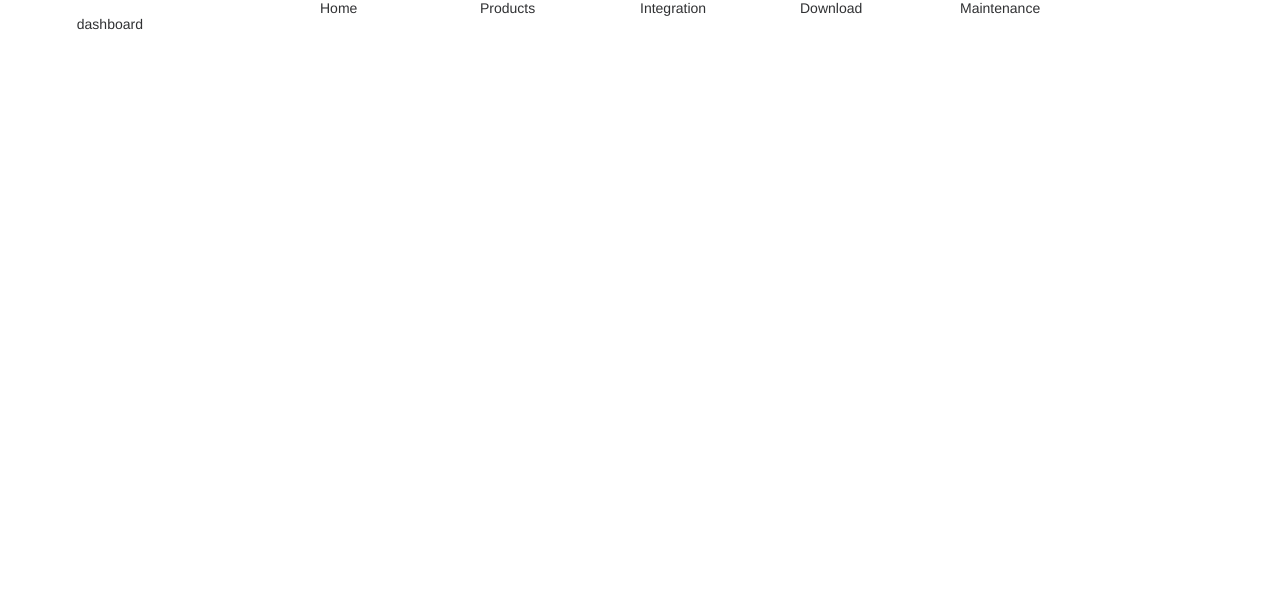
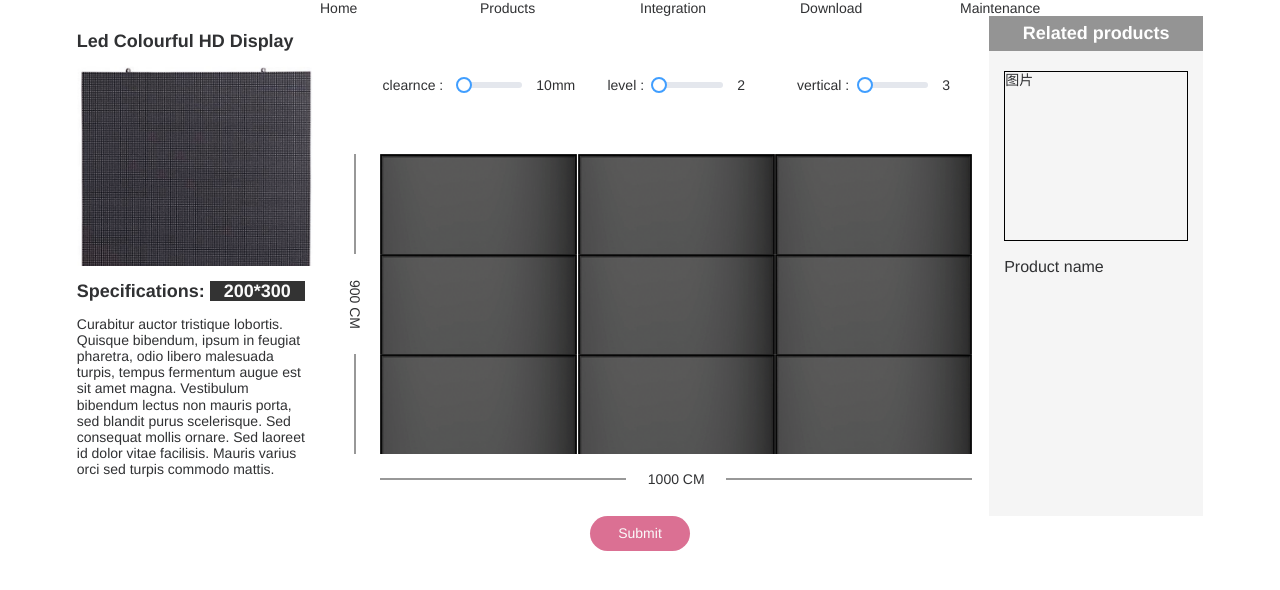
Before and after one commit to wx304196166/led_front_end, a Vue app: page /#/integration in a window 1280 px wide. Before the commit this address led to /#/dashboard. Shown: the top 590 px of the page. Built offline with nearby package versions, Linux system fonts and the light colour scheme.

Commit message:
更新集成页面

```diff
--- a/src/App.vue
+++ b/src/App.vue
@@ -8,7 +8,7 @@
         </router-link>
       </li>
     </ul>
-    <div class="page-container">
+    <div>
       <router-view />
     </div>
     <div class="foot" />
--- a/src/components/related/related.vue
+++ b/src/components/related/related.vue
@@ -1,5 +1,5 @@
 <template>
-  <div>
+  <div style="height:100%">
     <div class="title">Related products</div>
     <ul class="list">
       <li class="item">
@@ -29,7 +29,7 @@ export default {
 }
 .list {
   background: #f5f5f5;
-  min-height: 35.7143rem;
+  height: calc(100% - 2.5rem);
   .item {
     padding: 1.4286rem 1.0714rem;
     > div {
--- a/src/styles/index.scss
+++ b/src/styles/index.scss
@@ -75,3 +75,8 @@ li {
   padding: 0 6%;
   position: relative;
 }
+.bg{
+  background-size: 100% auto;
+  background-repeat: no-repeat;
+  background-position: 0 0;
+}
--- a/src/views/integration/integration.vue
+++ b/src/views/integration/integration.vue
@@ -1,9 +1,9 @@
 <template>
-  <ul class="clearfix">
+  <ul class="page-container clearfix">
     <li class="show-box clearfix">
       <ul class="show clearfix">
         <li class="title">Led Colourful HD Display</li>
-        <li class="img-box"></li>
+        <li class="img-box bg"></li>
         <li class="title">Specifications: <span class="spec">200*300</span></li>
         <li>
           Curabitur auctor tristique lobortis. Quisque bibendum, ipsum in feugiat pharetra, odio libero malesuada turpis, tempus fermentum augue est sit amet magna. Vestibulum bibendum lectus non mauris porta, sed blandit purus scelerisque. Sed consequat mollis ornare. Sed laoreet id dolor vitae facilisis. Mauris varius orci sed turpis commodo mattis.
@@ -26,19 +26,21 @@
               <div class="bar">
                 <div />
               </div>
-              <div class="number"></div>
+              <div class="number">900 CM</div>
               <div class="bar">
                 <div />
               </div>
             </li>
-            <li></li>
+            <li class="screen">
+              <div class="bg" v-for="item in 9" :key="item"/>
+            </li>
           </ul>
-          <div class="x">
+          <div class="x clearfix">
             <div class="bar">
               <div />
             </div>
             <div class="number">
-
+              1000 CM
             </div>
             <div class="bar">
               <div />
@@ -52,7 +54,9 @@
       </div>
     </li>
     <li class="parms-table"></li>
-    <li class="submit"></li>
+    <li class="submit pointer">
+      <div>Submit</div>
+    </li>
   </ul>
 </template>
 
@@ -66,7 +70,7 @@ export default {
       adjust: [
         { name: 'clearnce', value: 10, unit: 'mm' },
         { name: 'level', value: 2, unit: '' },
-        { name: 'clearnce', value: 3, unit: '' }
+        { name: 'vertical', value: 3, unit: '' }
       ]
     };
   }
@@ -77,7 +81,7 @@ export default {
 $dark: #333;
 $bright: #fafafa;
 .show-box {
-  height: 57.1429rem;
+  height: 35.7143rem;
   > ul,
   > div {
     float: left;
@@ -96,6 +100,7 @@ $bright: #fafafa;
     }
     .img-box {
       height: 14.2857rem;
+      background-image: url("../../assets/img/img_led01.png");
     }
     .spec {
       color: $bright;
@@ -108,55 +113,108 @@ $bright: #fafafa;
     padding-top: 3.5714rem;
     .adjust {
       display: flex;
+      width: calc(100% - 3.5714rem);
+      margin-left: 3.5714rem;
       height: 38px;
       line-height: 38px;
       > ul {
         flex: 1;
-        > li {
-          float: left;
-        }
+        display: flex;
+        justify-content:center;
       }
       .slider {
         width: 33%;
       }
     }
     .screen-box {
+      height: calc(100% - 3.5714rem);
+      padding-top: 3.5714rem;
       > ul {
         height: calc(100% - 3.5714rem);
-        width: calc(100% - 3.5714rem);
         > li {
           float: left;
           height: 100%;
         }
       }
+      .screen {
+        display: flex;
+        flex-wrap: wrap;
+        width: calc(100% - 3.5714rem);
+        height: 100%;
+        > div {
+          width: (100% / 3);
+          height: (100% / 3);
+          background-image: url('../../assets/img/img_led02.png');
+        }
+      }
     }
-    .bar{
+    .bar {
       position: relative;
+      > div {
+        position: absolute;
+        background: $dark;
+      }
+    }
+    .number {
+      text-align: center;
     }
     .x {
       height: 3.5714rem;
       padding-left: 3.5714rem;
-      .bar{
+      > div {
+        float: left;
+        height: 100%;
+      }
+      .bar {
         width: calc(50% - 3.5714rem);
-        >div{
+        > div {
           height: 1px;
-          position: absolute;
-          background: $dark;
-          top:50%;
+          width: 100%;
+          top: 50%;
           transform: translateY(-50%);
           left: 0;
         }
       }
-      .number{
+      .number {
         width: 7.1429rem;
+        line-height: 3.5714rem;
       }
     }
     .y {
       width: 3.5714rem;
+      height: 100%;
+      .bar {
+        height: calc(50% - 3.5714rem);
+        > div {
+          width: 1px;
+          height: 100%;
+          left: 50%;
+          transform: translateX(-50%);
+          top: 0;
+        }
+      }
+      .number {
+        height: 7.1429rem;
+        line-height: 3.5714rem;
+        writing-mode: tb;
+      }
     }
   }
   .related {
     width: 19%;
   }
 }
+.submit{
+  text-align: center;
+  >div{
+    display: inline-block;
+    width: 7.1429rem;
+    text-align: center;
+    background-color: palevioletred;
+    color: $bright;
+    height: 2.5rem;
+    line-height: 2.5rem;
+    border-radius: 1.7857rem;
+  }
+}
 </style>
```
